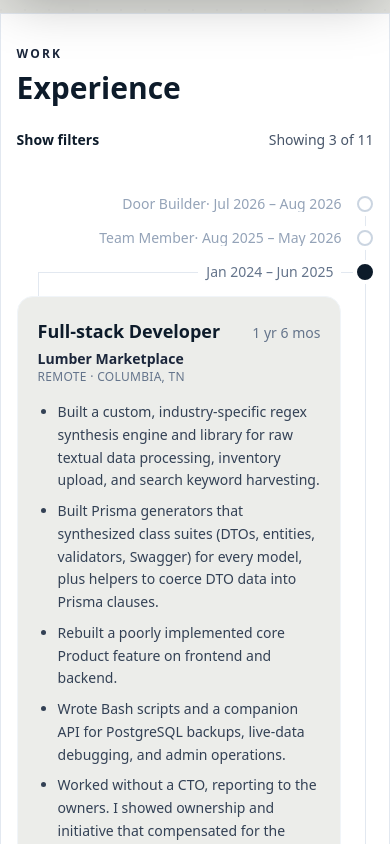
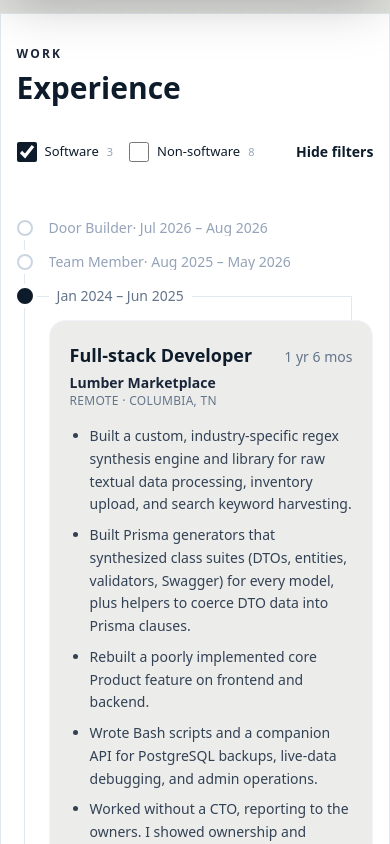
Before and after one commit to austenstrine/austenstrine_portfolio, a Next.js app in the folder apps/web/: page / in a window 390 px wide. Shown: the part 920-1764 px from the top of the page. Built offline with nearby package versions, Linux system fonts and the light colour scheme; no server answers.

Commit message:
more refinements

```diff
--- a/apps/web/src/app/cv/CvDocument.tsx
+++ b/apps/web/src/app/cv/CvDocument.tsx
@@ -84,7 +84,7 @@
 					Summary
 				</h2>
 				<p>
-					I&apos;m a Senior Product, Catalog, and Search Software Engineer with six and a half years of professional software work (November 2018–June 2025) on commerce sites. I work best on small teams where I can own a problem without close supervision and talk plainly with a product owner. Most of the work I&apos;m proudest of made the people around me faster, not only the thing that shipped.
+					I&apos;m a Senior Product, Catalog, and Search Software Engineer with six and a half years of professional software work (November 2018–June 2025) on commerce sites. I work best on small teams where I can own a problem without close supervision and talk plainly with a product owner. I&apos;m as proud of the work that made the people around me faster as I am of what shipped.
 				</p>
 				<p>
 					After Lumber Marketplace in June 2025, I worked as a Burger King team member (August 2025–May 2026) and as a door builder at Timberline Cabinets (July–August 2026), with unemployment between those jobs. I live in Parowan, Utah. I&apos;m in Murray Mondays and Tuesdays, and I&apos;m moving there full-time in December 2026.
--- a/apps/web/src/components/sections/ExperienceSection.tsx
+++ b/apps/web/src/components/sections/ExperienceSection.tsx
@@ -45,11 +45,23 @@
 				className="
 					grid
 					h-4
-					grid-cols-[calc(1.25rem+1px)_1px_minmax(0,1fr)_auto]
+					grid-cols-[auto_minmax(0,1fr)_1px_calc(1.25rem+1px)]
 					items-center
-					md:grid-cols-[calc(1.5rem+1px)_1px_minmax(0,1fr)_auto]
+					md:grid-cols-[auto_minmax(0,1fr)_1px_calc(1.5rem+1px)]
 				"
 			>
+				<p
+					className="
+						col-start-1
+						pl-2
+						pr-2
+						text-sm
+						leading-none
+						text-slate-500
+					"
+				>
+					{range}
+				</p>
 				<span
 					aria-hidden="true"
 					className="
@@ -59,29 +71,17 @@
 						bg-slate-200
 					"
 				/>
-				<p
-					className="
-						col-start-4
-						pl-2
-						pr-2
-						text-sm
-						leading-none
-						text-slate-500
-					"
-				>
-					{range}
-				</p>
 			</div>
 			<span
 				aria-hidden="true"
 				className="
 					absolute
 					bottom-0
-					left-[calc(1.25rem+1px)]
+					right-[calc(1.25rem+1px)]
 					top-2
 					w-px
 					bg-slate-200
-					md:left-[calc(1.5rem+1px)]
+					md:right-[calc(1.5rem+1px)]
 				"
 			/>
 			<div
@@ -251,7 +251,7 @@
 		'software',
 	]);
 	const [peekedIds, setPeekedIds] = useState<string[]>([]);
-	const [filtersOpen, setFiltersOpen] = useState(false);
+	const [filtersOpen, setFiltersOpen] = useState(true);
 	const sectionRef = useRef<HTMLElement>(null);
 	const sentinelRef = useRef<HTMLDivElement>(null);
 	const slotRef = useRef<HTMLDivElement>(null);
@@ -575,7 +575,6 @@
 				>
 					{filtersOpen
 						? (
-								<>
 							<div
 								className="
 									flex
@@ -597,34 +596,8 @@
 									onChange={() => toggleKind('non-software')}
 								/>
 							</div>
-									<button
-										className="
-											shrink-0
-											text-sm
-											font-semibold
-											text-ink
-										"
-										onClick={() => setFiltersOpen(false)}
-										type="button"
-									>
-										Hide filters
-									</button>
-								</>
 						)
 						: (
-								<>
-									<button
-										className="
-											shrink-0
-											text-sm
-											font-semibold
-											text-ink
-										"
-										onClick={() => setFiltersOpen(true)}
-										type="button"
-									>
-										Show filters
-									</button>
 							<p
 								aria-live="polite"
 								className="
@@ -637,9 +610,21 @@
 									? `Showing ${shownCount} of ${ROLE_COUNT}`
 									: `${ROLE_COUNT} roles`}
 							</p>
-								</>
-							)
-					}
+						)}
+					<button
+						className="
+							shrink-0
+							text-sm
+							font-semibold
+							text-ink
+						"
+						onClick={() => setFiltersOpen((open) => !open)}
+						type="button"
+					>
+						{filtersOpen
+							? 'Hide filters'
+							: 'View filters'}
+					</button>
 				</div>
 				<div
 					className="
@@ -698,7 +683,7 @@
 					className="
 						absolute
 						bottom-3
-						right-[7px]
+						left-[7px]
 						top-3
 						w-px
 						bg-slate-200
@@ -734,7 +719,6 @@
 									? `
 										relative
 										flex
-										flex-row-reverse
 										items-start
 										gap-4
 										pb-6
@@ -745,7 +729,6 @@
 									: `
 										relative
 										flex
-										flex-row-reverse
 										items-start
 										gap-4
 										pb-3
@@ -764,7 +747,7 @@
 										className="
 											pointer-events-none
 											absolute
-											right-4
+											left-4
 											top-[0.875rem]
 											z-[1]
 											h-px
@@ -886,7 +869,7 @@
 												flex
 												h-4
 												items-center
-												justify-end
+												justify-start
 												text-sm
 												leading-none
 												text-slate-400
@@ -907,7 +890,7 @@
 												h-4
 												w-full
 												items-center
-												justify-end
+												justify-start
 												text-sm
 												leading-none
 												text-slate-400
```
Lines whose indentation alone changed are shown as unchanged.
